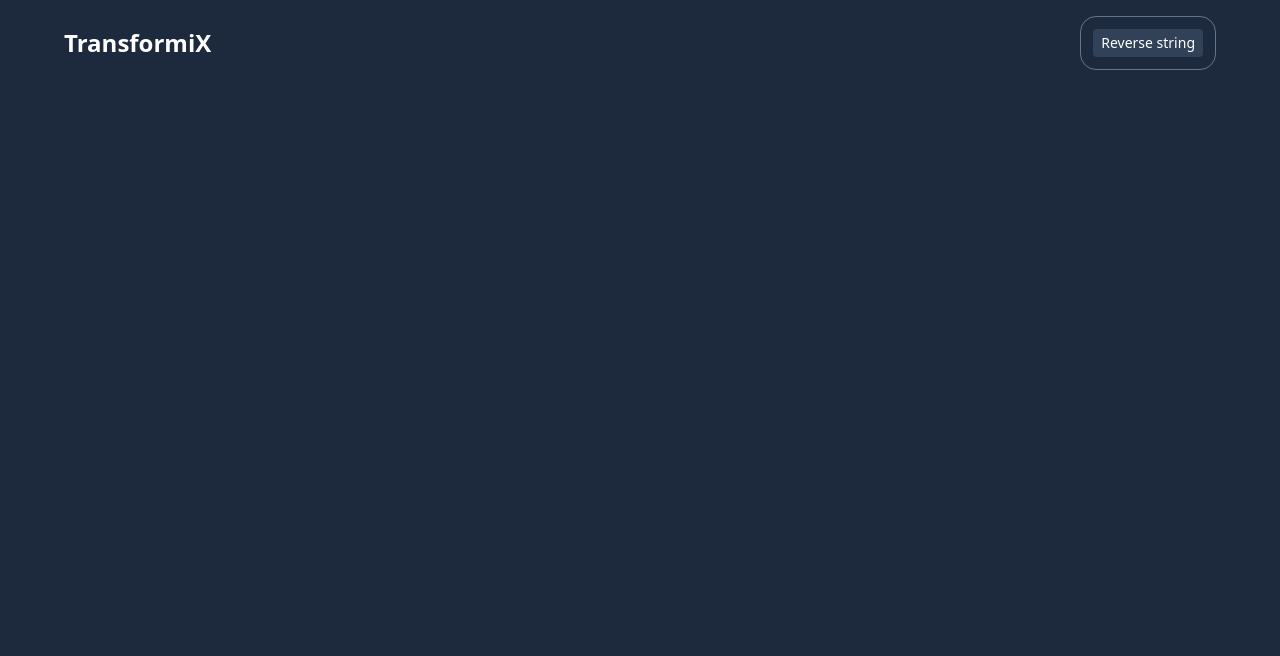
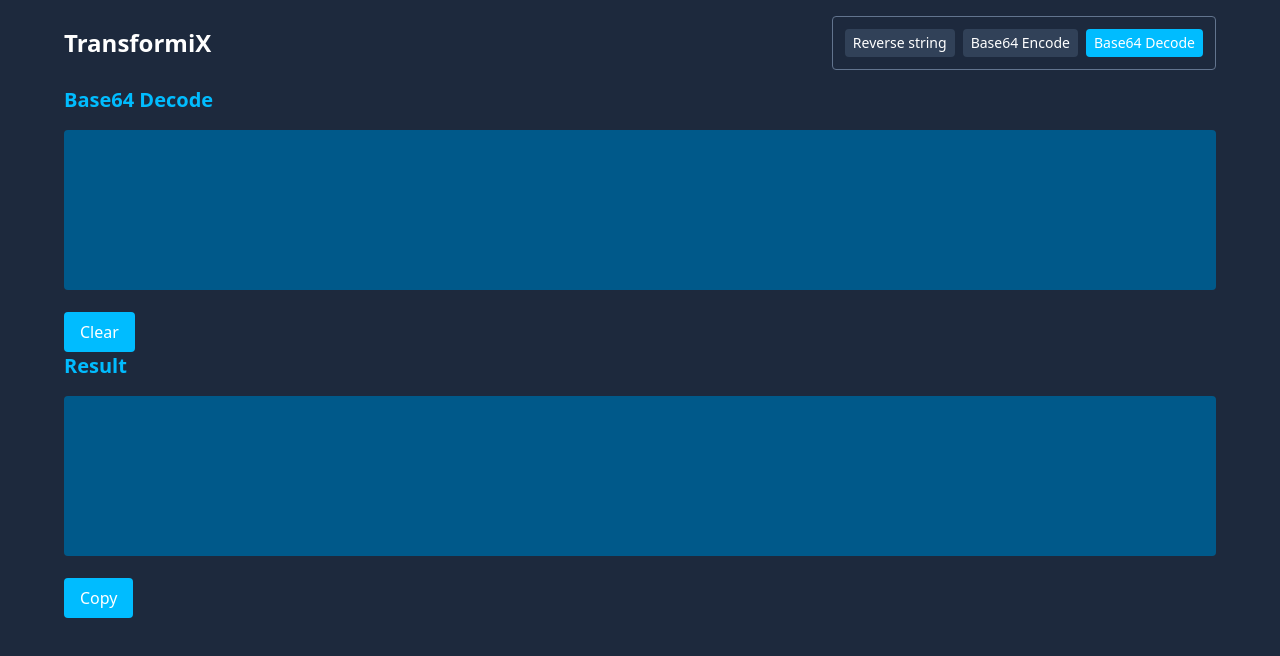
Before and after one commit to prmakk/transformix, a React (Vite) app: page /base64/decode in a window 1280 px wide. Shown: the top 656 px of the page. Built offline with nearby package versions, Linux system fonts and the light colour scheme.

Commit message:
feat: reverse, base64 pages

```diff
--- a/package.json
+++ b/package.json
@@ -13,6 +13,7 @@
     "@tailwindcss/vite": "^4.0.0",
     "react": "^18.3.1",
     "react-dom": "^18.3.1",
+    "react-hot-toast": "^2.5.1",
     "react-router": "^7.1.3",
     "tailwindcss": "^4.0.0"
   },
--- a/src/App.tsx
+++ b/src/App.tsx
@@ -1,7 +1,12 @@
 import { Routes, Route } from "react-router";
+
 import Header from "./components/widgets/Header";
 import "./styles/main.css";
 import HomePage from "./components/pages/HomePage";
+import ReversePage from "./components/pages/ReversePage";
+import { Toaster } from "react-hot-toast";
+import Base64EncodePage from "./components/pages/Base64EncodePage";
+import Base64DecodePage from "./components/pages/Base64DecodePage";
 
 function App() {
     return (
@@ -10,7 +15,17 @@ function App() {
                 <Header />
                 <Routes>
                     <Route path="/" element={<HomePage />} />
+                    <Route path="/reverse" element={<ReversePage />} />
+                    <Route
+                        path="/base64/encode"
+                        element={<Base64EncodePage />}
+                    />
+                    <Route
+                        path="/base64/decode"
+                        element={<Base64DecodePage />}
+                    />
                 </Routes>
+                <Toaster position="top-right" />
             </div>
         </div>
     );
--- /dev/null
+++ b/src/components/layouts/TransformText.tsx
@@ -0,0 +1,57 @@
+import { FC } from "react";
+import toast from "react-hot-toast";
+
+interface IProps {
+    title: string;
+    inputText: string;
+    setInputText: React.Dispatch<React.SetStateAction<string>>;
+    outputText: string;
+}
+
+const TransformText: FC<IProps> = ({
+    title,
+    inputText,
+    setInputText,
+    outputText,
+}) => {
+    const handleCopy = () => {
+        navigator.clipboard.writeText(outputText);
+        toast.success("Text copied");
+    };
+
+    const handleClear = () => {
+        setInputText("");
+        toast.success("Input cleared");
+    };
+
+    return (
+        <div className="pb-4">
+            <h3 className="text-sky-400 text-xl font-bold">{title}</h3>
+            <textarea
+                className="w-full bg-sky-800 rounded text-white font-medium my-4 p-4 min-h-40 resize-none outline-none"
+                value={inputText}
+                onChange={(e) => setInputText(e.target.value)}
+            />
+            <button
+                className="bg-sky-400 text-white px-4 py-2 rounded cursor-pointer"
+                onClick={handleClear}
+            >
+                Clear
+            </button>
+            <h3 className="text-sky-400 text-xl font-bold">Result</h3>
+            <textarea
+                className="w-full bg-sky-800 rounded text-white font-medium my-4 p-4 min-h-40 resize-none outline-none"
+                disabled
+                value={outputText}
+            />
+            <button
+                className="bg-sky-400 text-white px-4 py-2 rounded cursor-pointer"
+                onClick={handleCopy}
+            >
+                Copy
+            </button>
+        </div>
+    );
+};
+
+export default TransformText;
--- /dev/null
+++ b/src/components/pages/Base64DecodePage.tsx
@@ -0,0 +1,33 @@
+import { FC, useEffect, useState } from "react";
+import toast from "react-hot-toast";
+
+import TransformText from "../layouts/TransformText";
+
+const Base64DecodePage: FC = () => {
+    const [inputText, setInputText] = useState("");
+    const [outputText, setOutputText] = useState("");
+
+    const handleDecode = (text: string) => {
+        try {
+            const encoded = atob(text);
+            setOutputText(encoded);
+        } catch (e) {
+            toast.error("Error");
+        }
+    };
+
+    useEffect(() => {
+        handleDecode(inputText);
+    }, [inputText]);
+
+    return (
+        <TransformText
+            title="Base64 Decode"
+            inputText={inputText}
+            setInputText={setInputText}
+            outputText={outputText}
+        />
+    );
+};
+
+export default Base64DecodePage;
--- /dev/null
+++ b/src/components/pages/Base64EncodePage.tsx
@@ -0,0 +1,33 @@
+import { FC, useEffect, useState } from "react";
+import toast from "react-hot-toast";
+
+import TransformText from "../layouts/TransformText";
+
+const Base64EncodePage: FC = () => {
+    const [inputText, setInputText] = useState("");
+    const [outputText, setOutputText] = useState("");
+
+    const handleEncode = (text: string) => {
+        try {
+            const encoded = btoa(text);
+            setOutputText(encoded);
+        } catch (e) {
+            toast.error("Error");
+        }
+    };
+
+    useEffect(() => {
+        handleEncode(inputText);
+    }, [inputText]);
+
+    return (
+        <TransformText
+            title="Base64 Encode"
+            inputText={inputText}
+            setInputText={setInputText}
+            outputText={outputText}
+        />
+    );
+};
+
+export default Base64EncodePage;
--- /dev/null
+++ b/src/components/pages/ReversePage.tsx
@@ -0,0 +1,26 @@
+import { FC, useEffect, useState } from "react";
+import TransformText from "../layouts/TransformText";
+
+const ReversePage: FC = () => {
+    const [inputText, setInputText] = useState("");
+    const [outputText, setOutputText] = useState("");
+
+    const handleReverse = () => {
+        setOutputText(inputText.split("").reverse().join(""));
+    };
+
+    useEffect(() => {
+        handleReverse();
+    }, [inputText]);
+
+    return (
+        <TransformText
+            title="Reverse string"
+            inputText={inputText}
+            setInputText={setInputText}
+            outputText={outputText}
+        />
+    );
+};
+
+export default ReversePage;
--- a/src/components/widgets/Header.tsx
+++ b/src/components/widgets/Header.tsx
@@ -2,19 +2,40 @@ import { FC } from "react";
 import { Link, NavLink } from "react-router";
 
 const Header: FC = () => {
+    const urls = [
+        {
+            link: "/reverse",
+            title: "Reverse string",
+        },
+        {
+            link: "/base64/encode",
+            title: "Base64 Encode",
+        },
+        {
+            link: "/base64/decode",
+            title: "Base64 Decode",
+        },
+    ];
     return (
         <header className="flex justify-between items-center py-4 text-white">
             <Link to="/" className="text-2xl font-bold">
                 TransformiX
             </Link>
 
-            <div className=" max-w-3xl rounded-2xl border-slate-500 border-1 p-3 flex gap-2 flex-wrap">
-                <NavLink
-                    to="/reverse"
-                    className="bg-slate-700 px-2 py-1 rounded hover:bg-sky-400 text-sm"
-                >
-                    Reverse string
-                </NavLink>
+            <div className=" max-w-3xl rounded border-slate-500 border-1 p-3 flex gap-2 flex-wrap">
+                {urls.map((url) => (
+                    <NavLink
+                        key={url.link}
+                        to={url.link}
+                        className={({ isActive }) =>
+                            `px-2 py-1 rounded hover:bg-sky-400 text-sm ${
+                                isActive ? "bg-sky-400" : "bg-slate-700"
+                            }`
+                        }
+                    >
+                        {url.title}
+                    </NavLink>
+                ))}
             </div>
         </header>
     );
```
Also changed, not shown: 1 other file (tests, documents, lock files or other folders).
